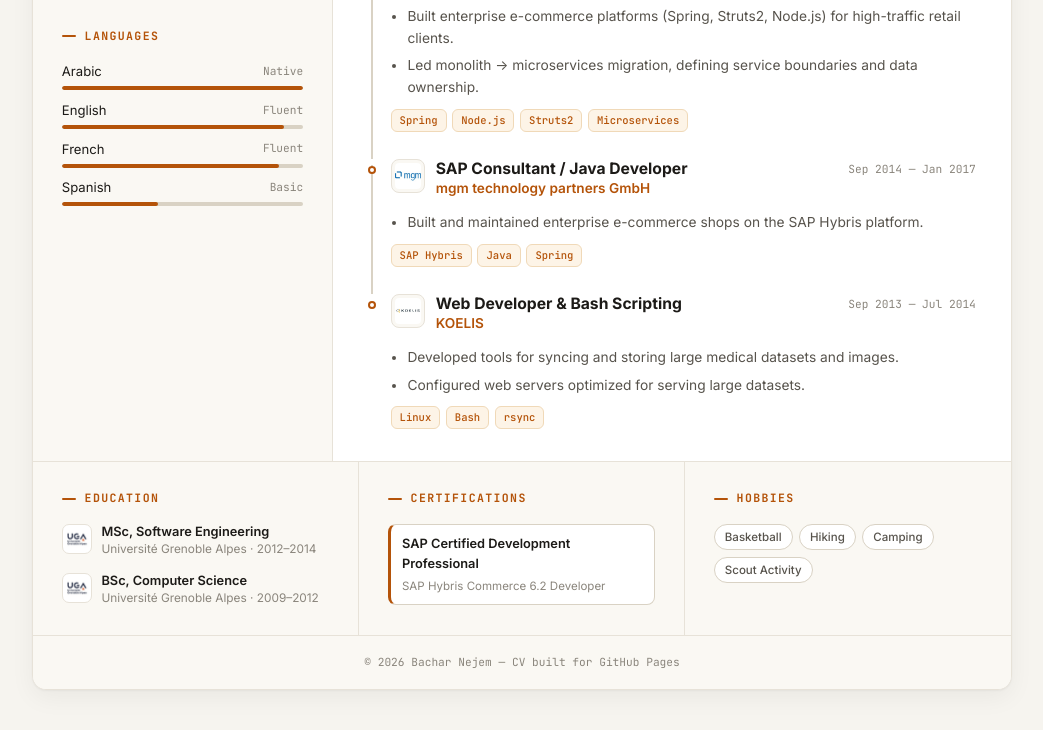
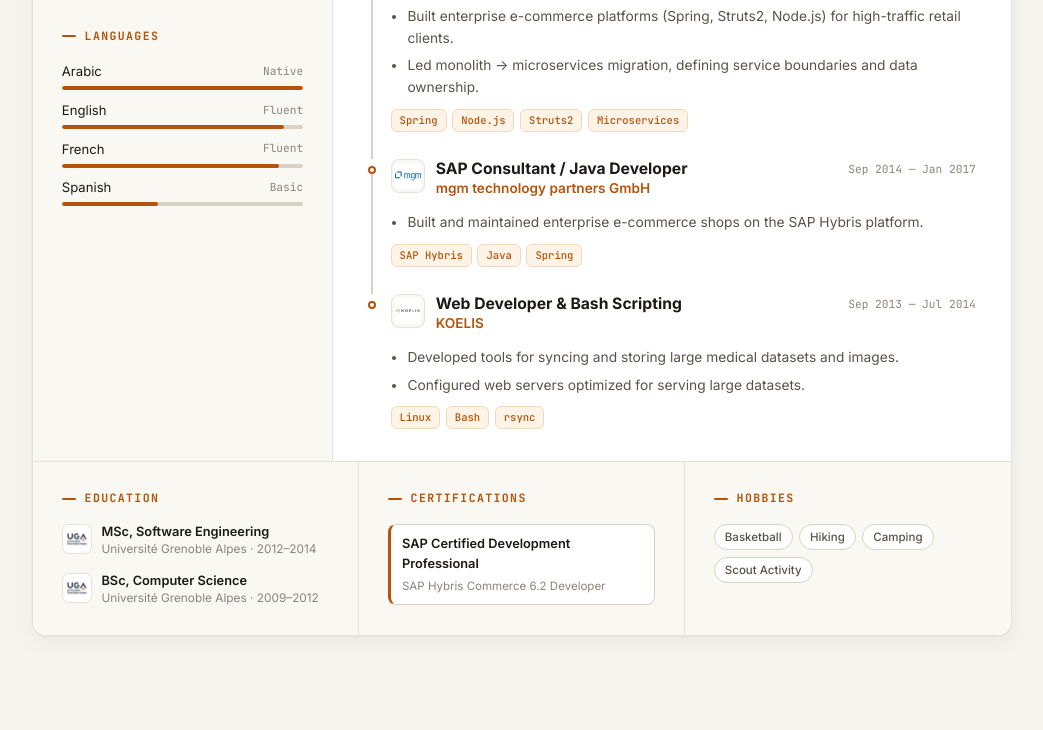
Before and after one commit to bachnej/bachnej.github.io, a plain HTML site: page index.html in a window 1280 px wide. Shown: the part 1104-1834 px from the top of the page, without its empty margins (118-1161 px from the left). After the commit the page ends 1788 px from the top, so only its background shows below. Drawn offline with Linux system fonts and the light colour scheme.

Commit message:
CV: remove footer credit line

```diff
--- a/index.html
+++ b/index.html
@@ -611,10 +611,6 @@
         </div>
       </div>
     </section>
-
-    <footer class="cv-foot">
-      © <span id="year"></span> Bachar Nejem — CV built for GitHub Pages
-    </footer>
   </div>
 
   <script>
```
